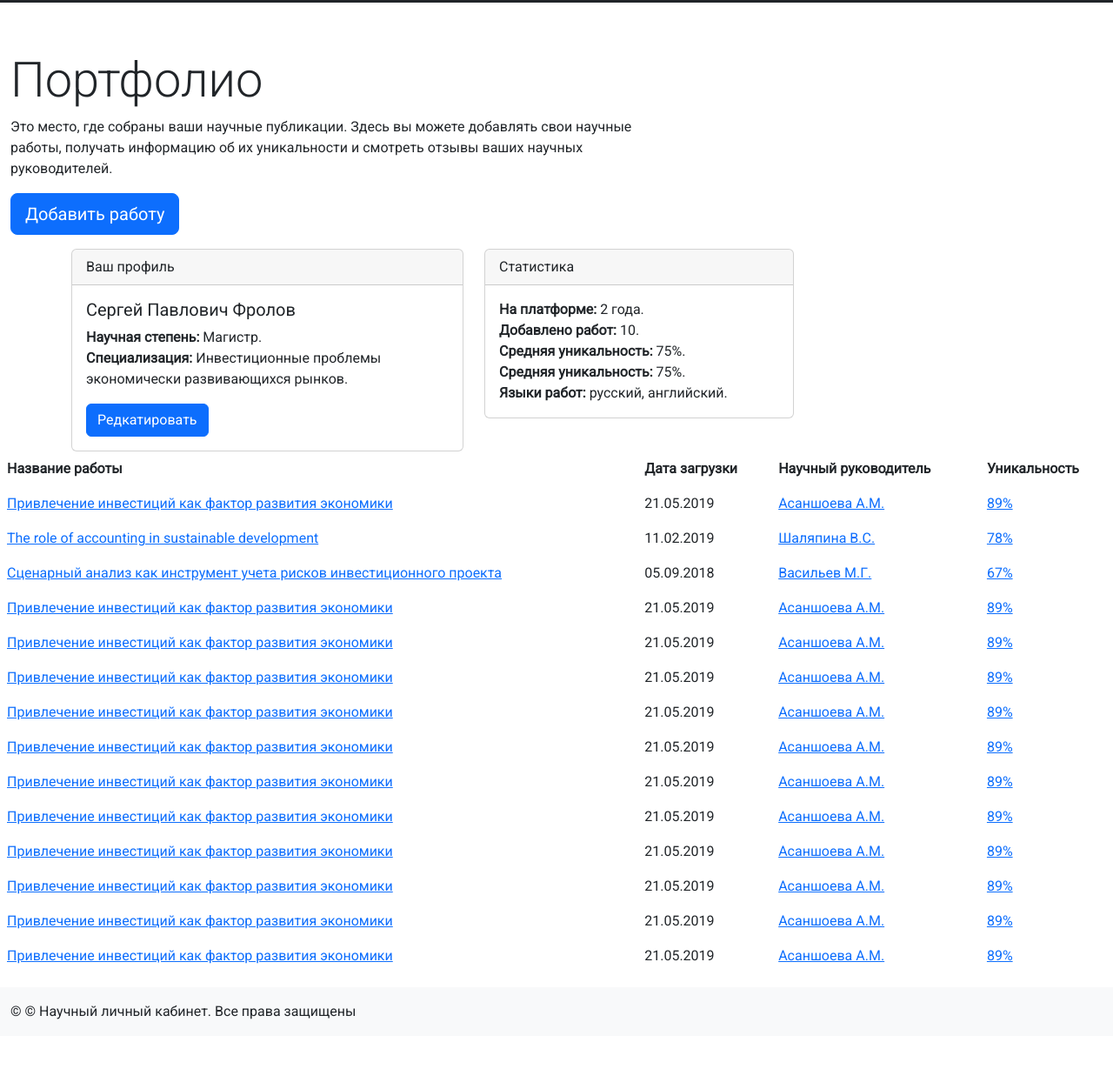
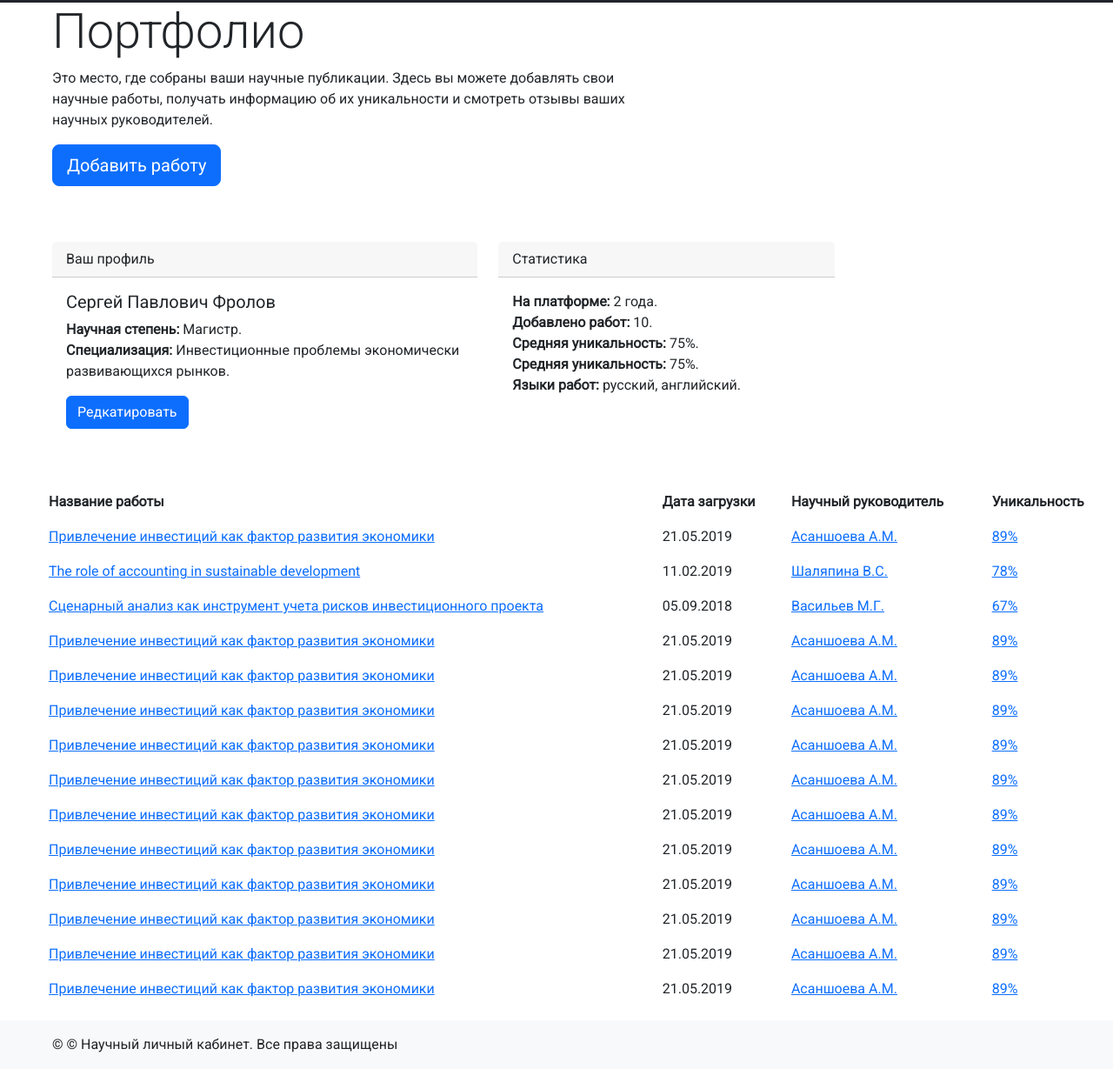
Before and after one commit to Gorbunova89/-Stepik, a plain HTML site: page index.html in a window 1280 px wide. Shown: the part 53-1282 px from the top of the page at 87% size. Before the commit the page ends 1244 px from the top, so only its background shows below. Drawn offline with nearby package versions, Linux system fonts and the light colour scheme.

Commit message:
сделала отступы в html

```diff
--- a/index.html
+++ b/index.html
@@ -39,7 +39,8 @@
         </nav>
     </header>
 
-    <main>
+    <!-- отступ padding left ps-5 5 единиц -->
+    <main class="main ps-5">
         <div class="jumbotron">
             <div class="container-fluid">
                 <div class="row">
@@ -58,10 +59,11 @@
             </div>
         </div>
 
-        <div class="container">
-            <div class="row">
-                <div class="col-lg-5 col-md-7 col-xs-6">
-                    <div class="card">
+        <div class="card-profile">
+            <div class="container-fluid pt-5 pb-5 ">
+                <div class="row ">
+                    <div class="col-lg-5 col-md-7 col-sm-6">
+                        <div class="card border-0">
                             <div class="card-header">
                                 Ваш профиль
                             </div>
@@ -74,8 +76,8 @@
                             </div>
                         </div>
                     </div>
-                <div class="col-lg-4 col-md-5 col-xs-5">
-                    <div class="card">
+                    <div class="col-lg-4 col-md-5 col-sm-5">
+                        <div class="card border-0">
                             <div class="card-header">
                                 Статистика
                             </div>
@@ -92,8 +94,10 @@
                     </div>
                 </div>
             </div>
+        </div>
 
-        <table class="table table-borderless">
+        <table class="table table-borderless ps-5">
+            <div class="container-fluid">
                 <thead>
                     <tr>
                         <th class="col-work-name" scope="col">Название работы</th>
@@ -189,14 +193,18 @@
                         <td><a href="links" href="3">89%</a></td>
                     </tr>
                 </tbody>
+            </div>
         </table>
 
     </main>
+
     <!-- отступы сверху и снизу от текста padding-top padding-botom -->
-    <footer class="container-fluid pt-3 pb-3 bg-light">
+    <footer class="footer ps-5 pt-3 pb-3 bg-light">
+        <div class="container-fluid">
             <div class="row">
-            <div class="col-lg-5 col-md-7 col-xs-5">
+                <div class="col-lg-5 col-md-7 col-sm-5">
                     <p class="mb-0">© &#169; Научный личный кабинет. Все права защищены</p>
+                </div>
             </div>
         </div>
     </footer>
--- a/style.css
+++ b/style.css
@@ -1,10 +1,3 @@
 body {
     font-family: 'Roboto', sans-serif;
 }
-
-/* main {
-    margin-top: 56px;
-} */
-.jumbotron {
-    margin-top: 56px;
-}
```
Lines whose indentation alone changed are shown as unchanged.
